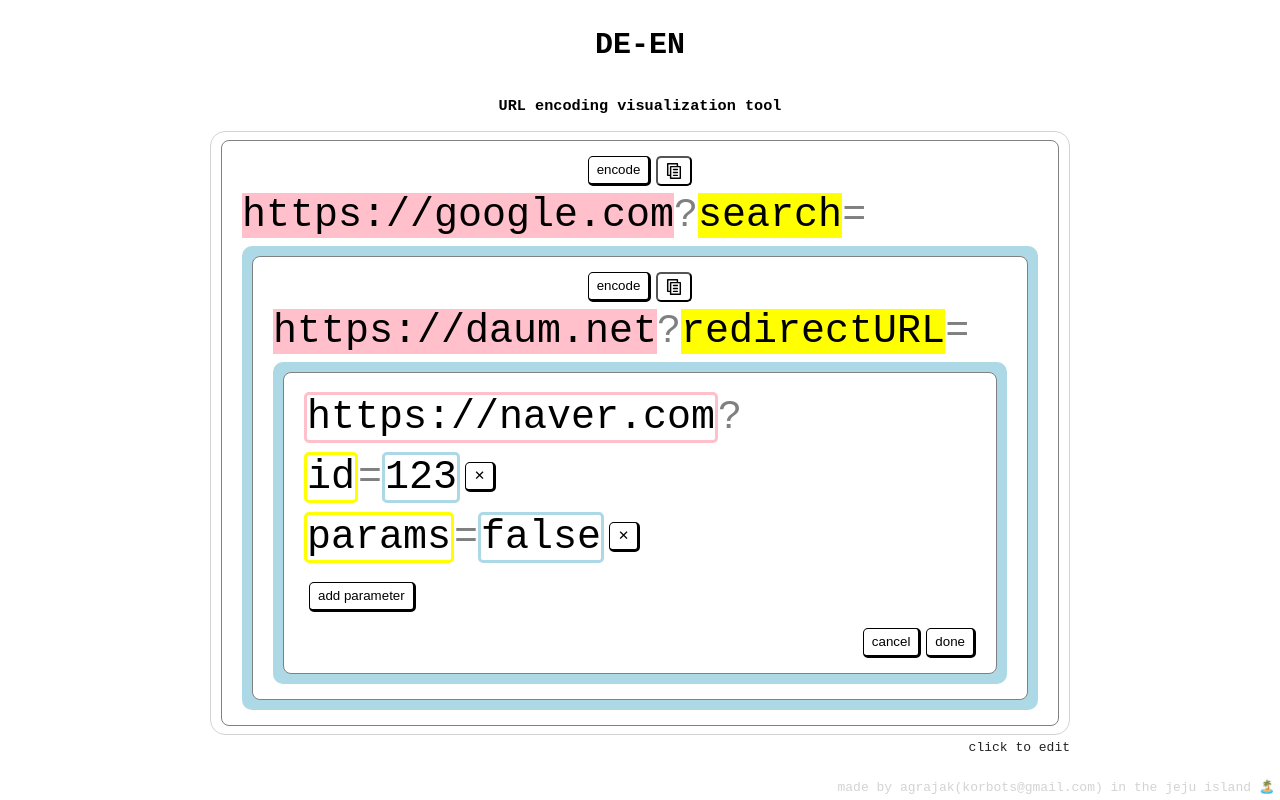
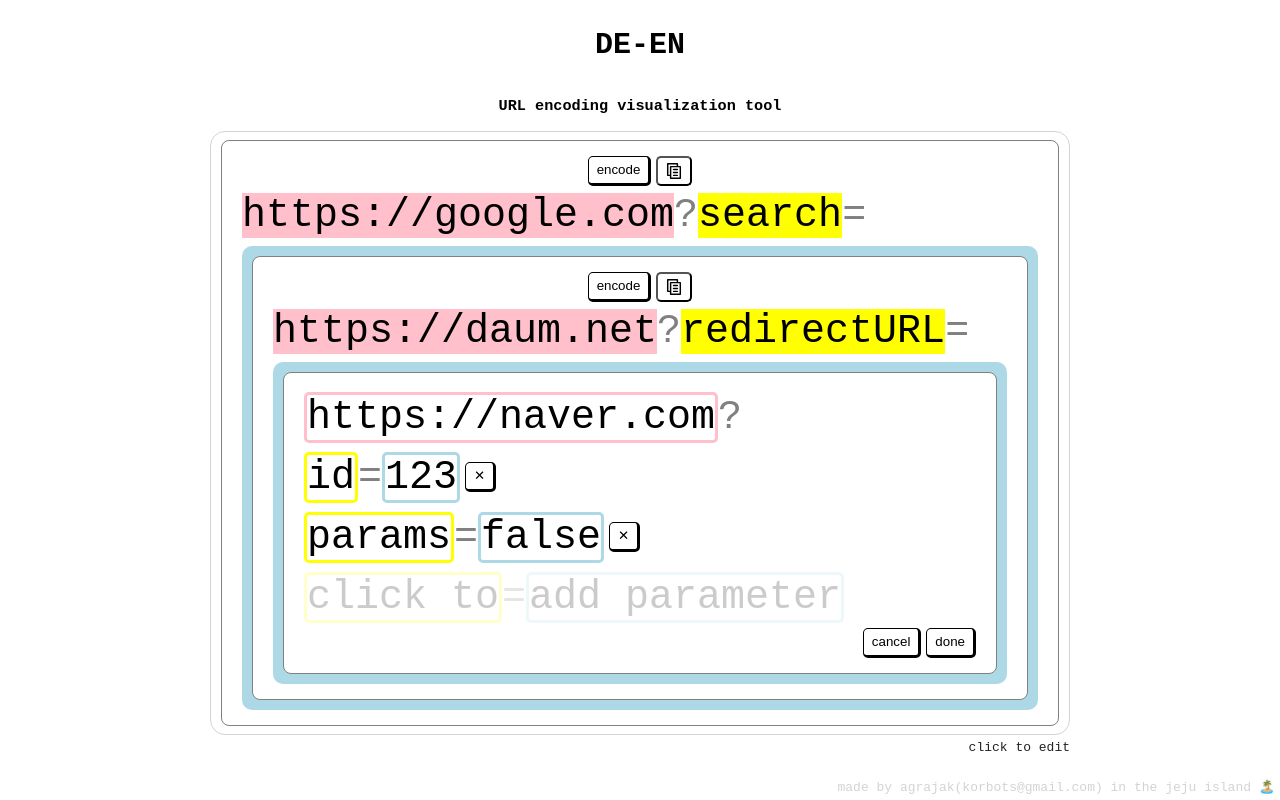
Before and after one commit to agrajak/de-en-visualizer, a React (Vite) app: page / in a window 1280 px wide. Both pictures are taken after a click on the element 640 px from the left and 417 px from the top of the page. Built offline with nearby package versions, Linux system fonts and the light colour scheme.

Commit message:
feat: support history per changes

```diff
--- a/src/main.tsx
+++ b/src/main.tsx
@@ -32,7 +32,6 @@
 
 function EditorComponent({ initText }: { initText: string }) {
   const [node, setNode] = React.useState(constructNode(initText));
-  console.log({ node })
 
   React.useEffect(() => {
     document.addEventListener("paste", (e: ClipboardEvent) => {
@@ -41,16 +40,23 @@
         setNode(constructNode(text));
       }
     });
+
+    window.addEventListener("popstate", (e: PopStateEvent) => {
+      const data = e.state
+      if (typeof data !== 'string') return;
+      setNode(constructNode(data));
+    })
   }, []);
 
   return <Group node={node} onNodeChanged={(event) => {
+
+
     setNode((node) => {
       function mapNode(node: Node): Node {
         // terminal condition for recursive function
         if (!event) return node;
 
         if (node.id === event.id) {
-          console.log({ event, node });
           if (event.name === 'encode-toggle') {
             return produce(node, draft => { draft.encoded = event.encoded });
           }
@@ -69,6 +75,7 @@
           }
         }
         // do the search
+
         if (node.type === 'string') return node;
 
         return produce(node, draft => {
@@ -77,7 +84,15 @@
           });
         })
       }
-      return mapNode(node);
+      const result = mapNode(node);
+
+      const totalQuery = getInnerTextFromNode(result);
+
+      const currentURL = new URL(window.location.href);
+      currentURL.searchParams.set('query', totalQuery);
+      window.history.pushState(totalQuery, '', currentURL.href)
+      return result;
+
     });
   }}></Group>
 }
@@ -177,10 +192,12 @@
           }}>✕</button>
         </div>
       })}
-      <div>
-        <button className="shadow" style={{ marginLeft: 5 }} onClick={() => {
-          setParams(arr => [...arr, { id: nanoid(), key: 'abc', value: 'def' }])
-        }}>add parameter</button>
+      <div style={{ opacity: 0.2 }} onClick={() => {
+        setParams(arr => [...arr, { id: nanoid(), key: 'abc', value: 'def' }])
+      }}>
+        <span className="key">click to</span>
+        <span className="symbol">=</span>
+        <span className="value">add parameter</span>
       </div>
 
       <div className="right">
@@ -209,7 +226,6 @@
 function Group({ node, onNodeChanged }: { node: Node, onNodeChanged?: (event: NodeChangeEvent) => void }) {
 
   const [editable, setEditable] = React.useState(false);
-  console.log('group', node.id, node.content, node)
 
   if (editable) {
     return <GroupEditor initNode={node} onNodeChanged={event => {
```
